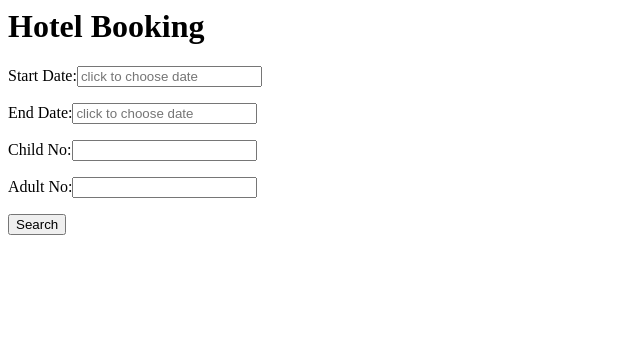
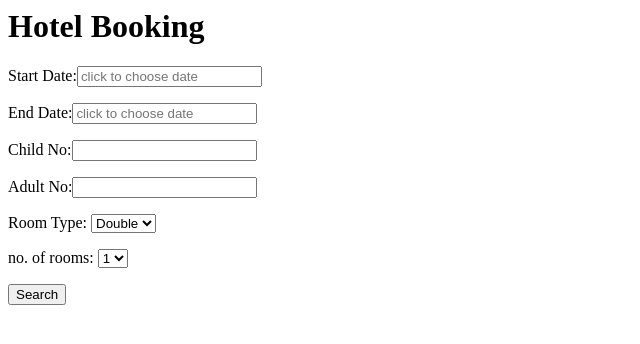
Before and after one commit to hdoan741/hotel-booking-2102, a CodeIgniter app: page /index.php/booking/create_booking in a window 1280 px wide. Shown: the top 344 px of the page, without its empty margins (0-640 px from the left). Run offline with CodeIgniter, Linux system fonts and the light colour scheme; some libraries are stand-ins or nearby versions.

Commit message:
Modified hotel booking

```diff
--- a/CodeIgniter/application/controllers/booking.php
+++ b/CodeIgniter/application/controllers/booking.php
@@ -39,6 +39,18 @@ class Booking extends CI_Controller {
 				'id' => 'num_adult',
 				'type' => 'text',
 			);
+			$this->data['room_type_options'] = array(
+				'double' => 'Double',
+				'twin' => 'Twin',
+				'single' => 'Single',
+			);
+			$this->data['num_room_options'] = array(
+				'1' => 1,
+				'2' => 2,
+				'3' => 3,
+				'4' => 4,
+				'5' => 5,
+			);
 			$this->data['booking_submit'] = array(
 				'name' => 'booking_submit',
 				'id' => 'booking_submit',
--- a/CodeIgniter/application/views/booking/create_booking.php
+++ b/CodeIgniter/application/views/booking/create_booking.php
@@ -31,6 +31,18 @@ Adult No:<?php echo form_input($num_adult); ?>
 </p>
 
 <p>
+Room Type: <?php echo form_dropdown('room_type', $room_type_options, 'double'); ?>
+</p>
+
+<p>
+no. of rooms: <?php echo form_dropdown('num_room', $num_room_options, '1'); ?>
+</p>
+
+<!--<p>
+<a>+ More Rooms</a>
+</p>-->
+
+<p>
 <?php echo form_submit($booking_submit); ?>
 </p>
 
```
